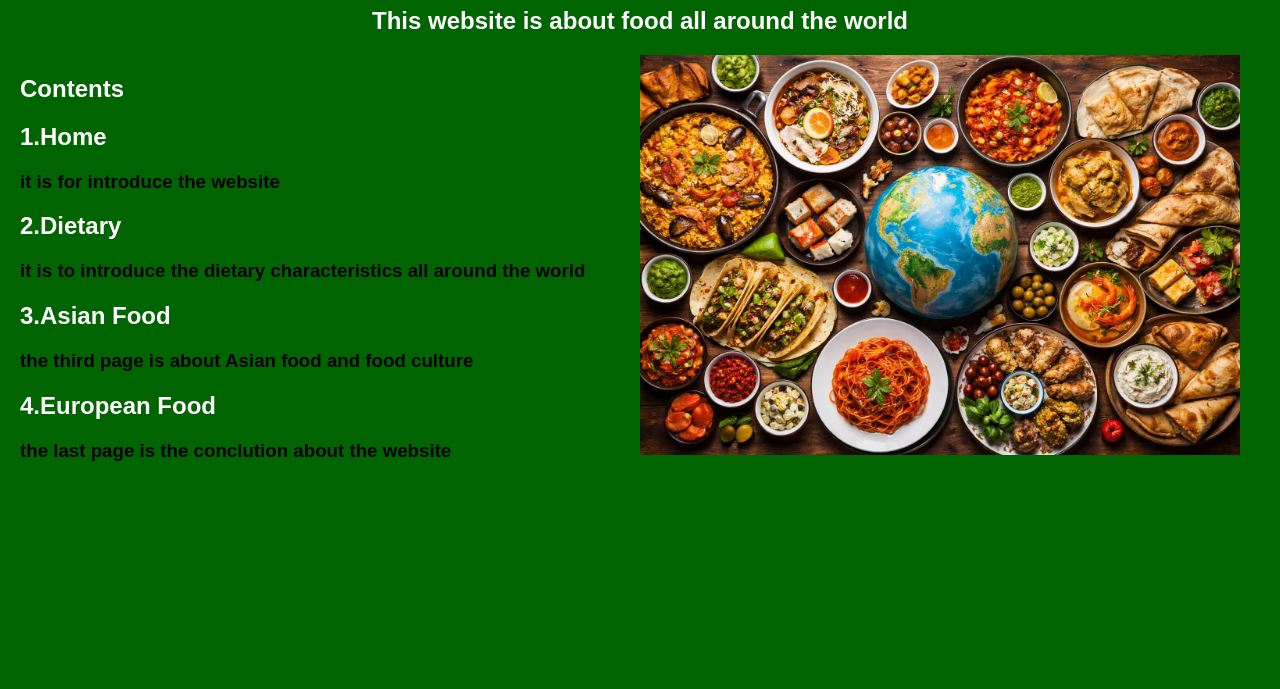
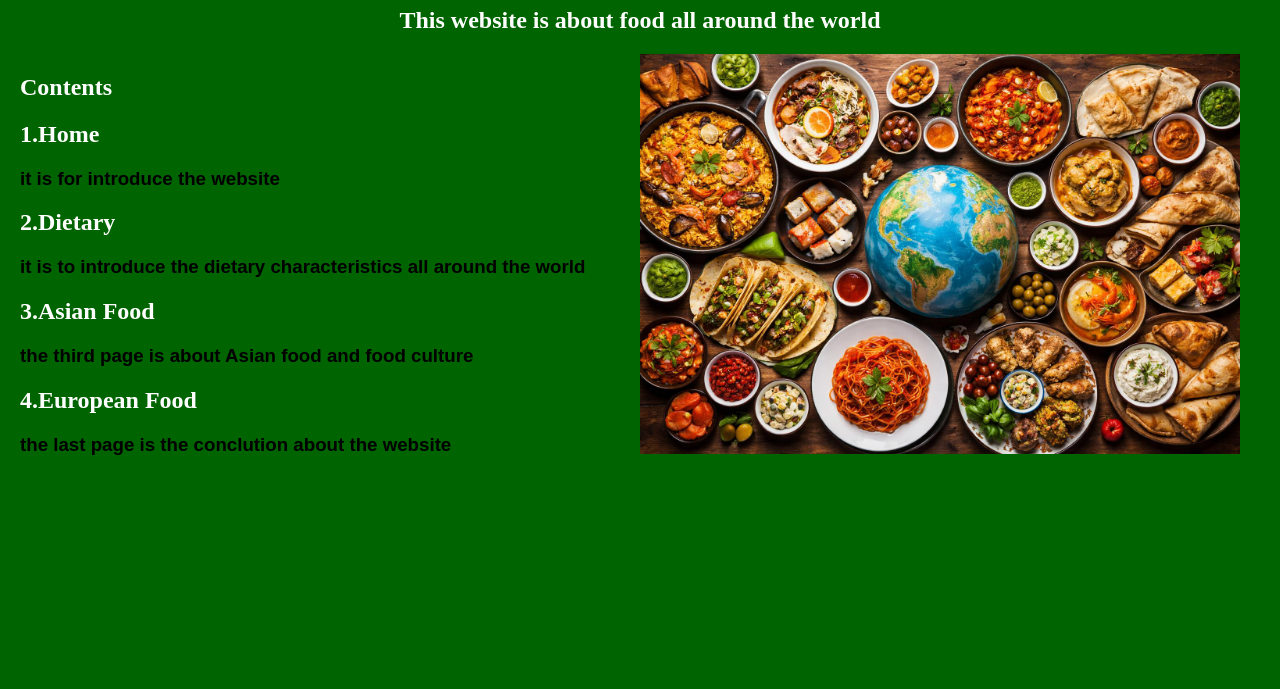
Before and after one commit to zongyeyang82-commits/zongyeyang82-commits.github.io, a plain HTML site: page index.html in a window 1280 px wide. Shown: the part 111-800 px from the top of the page. Drawn offline with Linux system fonts and the light colour scheme.

Commit message:
Update foodcss.css

```diff
--- a/foodcss.css
+++ b/foodcss.css
@@ -27,6 +27,7 @@
     }
     h1, h2, .intro {
             color: white;
+        font-family:Tiny5 Duo
         }
 
         .row, .row2 {
@@ -79,3 +80,6 @@
             width: 50%;
             float:left;
         }
+        <link rel="preconnect" href="https://fonts.googleapis.com">
+        <link rel="preconnect" href="https://fonts.gstatic.com" crossorigin>
+        <link href="https://fonts.googleapis.com/css2?family=Tiny5+Duo:ital,wght@0,100..900;1,100..900&display=swap" rel="stylesheet">
```
